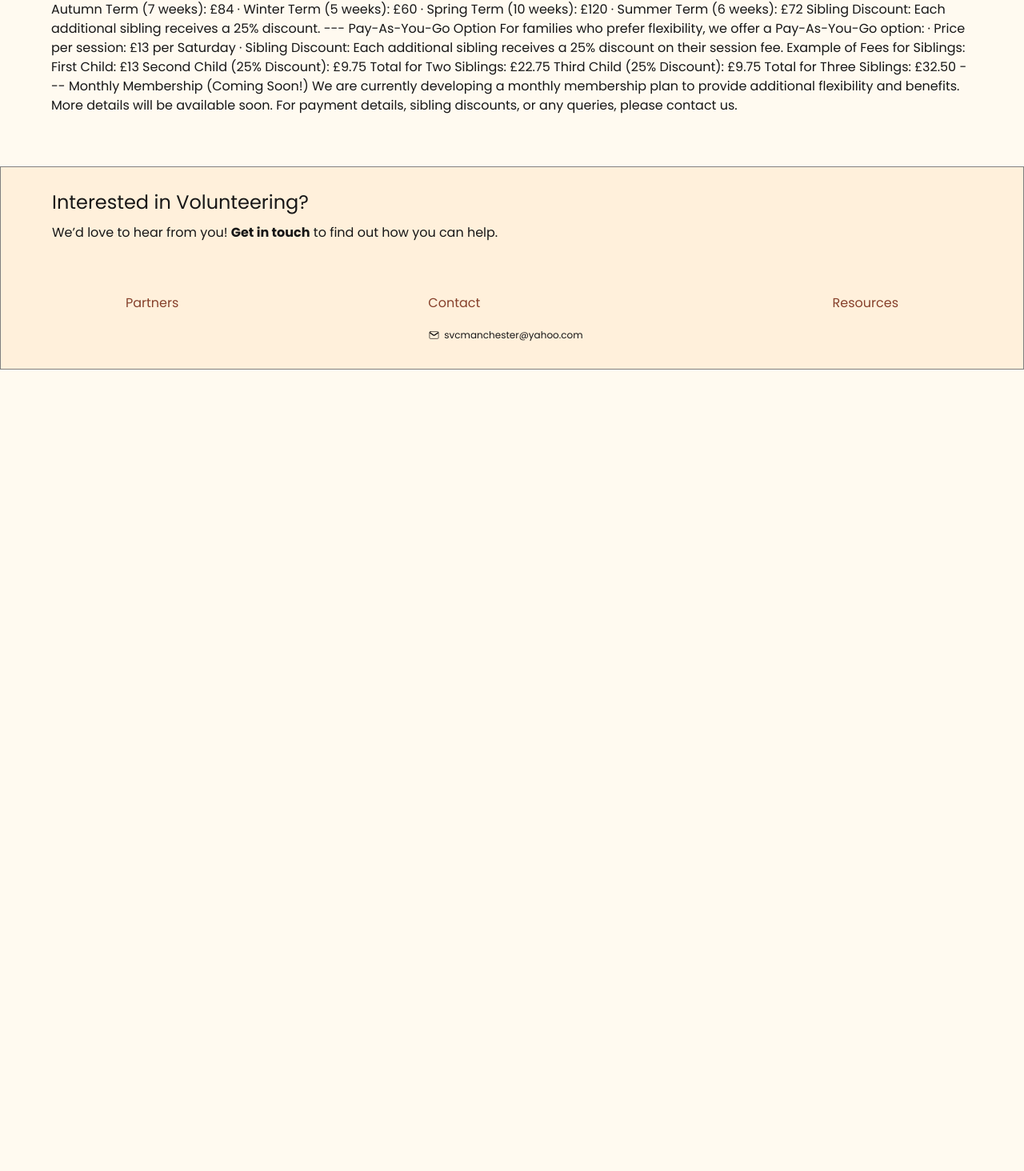
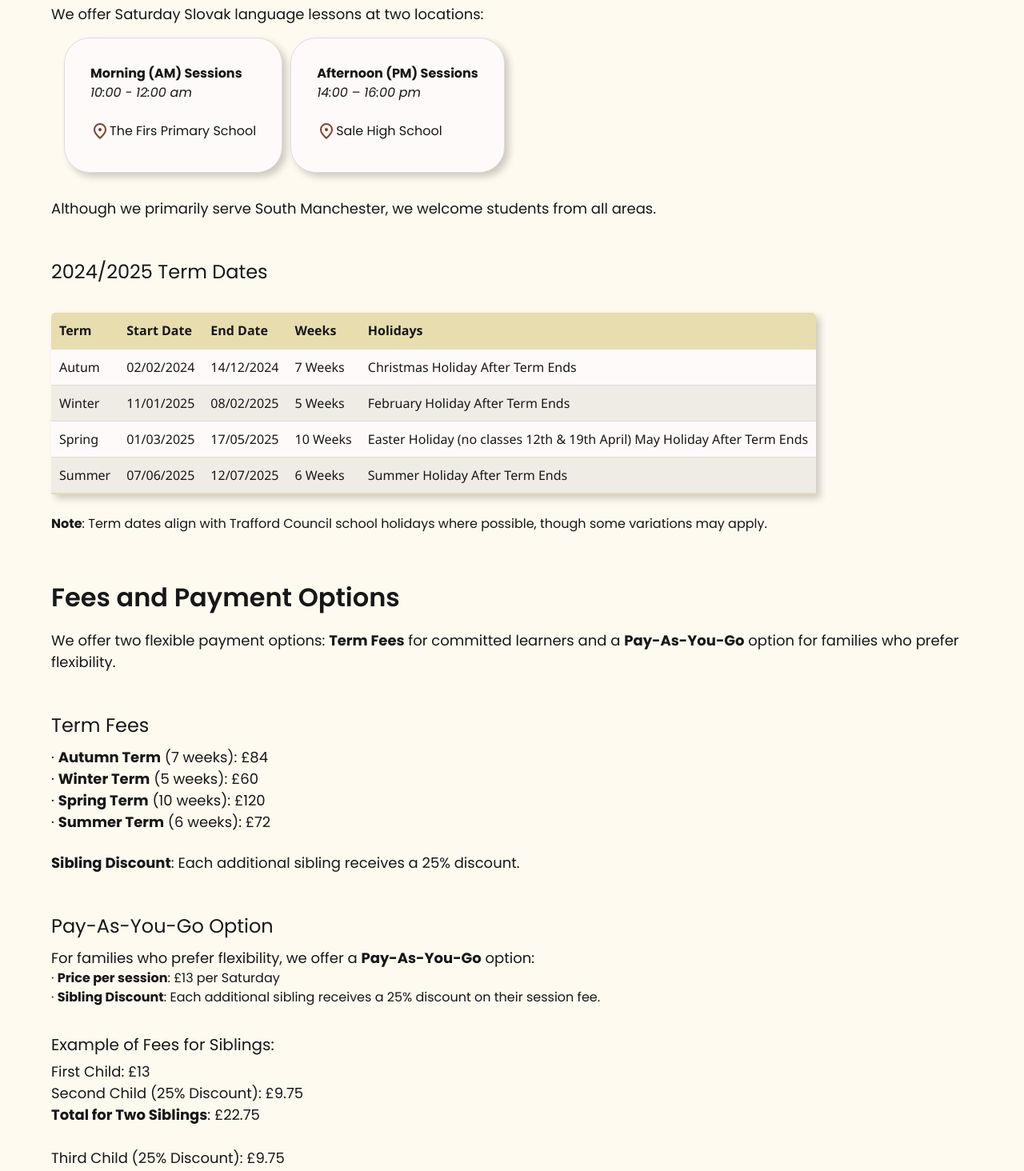
Before and after one commit to Jisin0/charity, a Next.js app: page /dates in a window 1280 px wide. Shown: the part 313-1777 px from the top of the page at 80% size. Before the commit the page ends 800 px from the top, so only its background shows below. Built offline with nearby package versions, Linux system fonts and the light colour scheme.

Commit message:
feat: finish dates page

```diff
--- /dev/null
+++ b/app/dates/Dates.module.css
@@ -0,0 +1,5 @@
+.datesTable {}
+
+.th .td {
+    margin: 5rem;
+}
--- a/app/dates/page.tsx
+++ b/app/dates/page.tsx
@@ -1,68 +1,128 @@
 import React from 'react'
+import styles from './Dates.module.css'
 
 export default function Dates() {
   return (
     <div className='mainContainer'>
+      <h2>Dates & Fees</h2>
       <p>
         At Slovenské Vzdelávacie Centrum – South Manchester, we divide our academic year into <b>four terms: Autumn, Winter, Spring, and Summer</b>.
         This structure allows us to build learning themes and activities around seasonal and cultural events, while also ensuring alignment with <b>South Manchester (Trafford Council) school holidays</b>.
       </p>
 
-We offer Saturday Slovak language lessons at two locations:
+      <br/><br/>
+      <p>We offer Saturday Slovak language lessons at two locations:</p>
+      <div className="cardsContainer">
+        <div className="card">
+          <b> Morning (AM) Sessions</b><br/>
+          <i>10:00 - 12:00 am</i><br/><br/>
+          <span style={{ display: "inline-flex", alignItems: "center" }}>
+            <svg xmlns="http://www.w3.org/2000/svg" height="24px" viewBox="0 -960 960 960" width="24px" fill="#86402b" ><path d="M480-480q33 0 56.5-23.5T560-560q0-33-23.5-56.5T480-640q-33 0-56.5 23.5T400-560q0 33 23.5 56.5T480-480Zm0 294q122-112 181-203.5T720-552q0-109-69.5-178.5T480-800q-101 0-170.5 69.5T240-552q0 71 59 162.5T480-186Zm0 106Q319-217 239.5-334.5T160-552q0-150 96.5-239T480-880q127 0 223.5 89T800-552q0 100-79.5 217.5T480-80Zm0-480Z"/></svg>
+            <a href="https://maps.app.goo.gl/SPSoc35uwDQ8GnaQ7" target='_blank'>The Firs Primary School</a>
+          </span>
+        </div>
+        <div className="card">
+        <b> Afternoon (PM) Sessions</b><br/>
+          <i>14:00 – 16:00 pm</i><br/><br/>
+          <span style={{ display: "inline-flex", alignItems: "center" }}>
+            <svg xmlns="http://www.w3.org/2000/svg" height="24px" viewBox="0 -960 960 960" width="24px" fill="#86402b" ><path d="M480-480q33 0 56.5-23.5T560-560q0-33-23.5-56.5T480-640q-33 0-56.5 23.5T400-560q0 33 23.5 56.5T480-480Zm0 294q122-112 181-203.5T720-552q0-109-69.5-178.5T480-800q-101 0-170.5 69.5T240-552q0 71 59 162.5T480-186Zm0 106Q319-217 239.5-334.5T160-552q0-150 96.5-239T480-880q127 0 223.5 89T800-552q0 100-79.5 217.5T480-80Zm0-480Z"/></svg>
+            <a href="https://maps.app.goo.gl/Rvxe8LtYg6gQ1v3n9" target='_blank'>Sale High School</a>
+          </span>
+        </div>
+      </div>
 
-📍 Morning (AM) Sessions: 10:00 – 12:00 at The Firs Primary School 📍 Afternoon (PM) Sessions: 14:00 – 16:00 at Sale High School
+      <p>Although we primarily serve South Manchester, we welcome students from all areas.</p>
 
-Although we primarily serve South Manchester, we welcome students from all areas.
+      <br/><br/>
+      <h4>2024/2025 Term Dates</h4>
 
-2024/2025 Term Dates
+        <table className="datesTable">
+          <thead>
+            <tr>
+              <th className={styles.th}>Term</th>
+              <th>Start Date</th>
+              <th>End Date</th>
+              <th>Weeks</th>
+              <th>Holidays</th>
+            </tr>
+          </thead>
 
-Term Start Date End Date Weeks Holidays
+          <tbody>
+            <tr>
+              <td>Autum</td>
+              <td>02/02/2024</td>
+              <td>14/12/2024</td>
+              <td>7 Weeks</td>
+              <td>Christmas Holiday After Term Ends </td>
+            </tr>
 
-Autumn 2nd November 2024 14th December 2024 7 weeks Christmas holiday after term ends
+            <tr>
+              <td>Winter</td>
+              <td>11/01/2025</td>
+              <td>08/02/2025</td>
+              <td>5 Weeks</td>
+              <td>February Holiday After Term Ends </td>
+            </tr>
 
-Winter 11th January 2025 8th February 2025 5 weeks February holiday after term ends
+            <tr>
+              <td>Spring</td>
+              <td>01/03/2025</td>
+              <td>17/05/2025</td>
+              <td>10 Weeks</td>
+              <td>Easter Holiday (no classes 12th & 19th April) May Holiday After Term Ends </td>
+            </tr>
 
-Spring 1st March 2025 17th May 2025 10 weeks Easter holiday (no classes 12th & 19th April) May holiday after term ends
+            <tr>
+              <td>Summer</td>
+              <td>07/06/2025</td>
+              <td>12/07/2025</td>
+              <td>6 Weeks</td>
+              <td>Summer Holiday After Term Ends </td>
+            </tr>
+          </tbody>
+        </table>
 
-Summer 7th June 2025 12th July 2025 6 weeks Summer holiday after term ends
 
-Note: Term dates align with Trafford Council school holidays where possible, though some variations may apply.
+        <b>Note</b>: Term dates align with Trafford Council school holidays where possible, though some variations may apply.<br/><br/>
 
-Fees and Payment Options
+      <h3>Fees and Payment Options</h3>
 
-We offer two flexible payment options: Term Fees for committed learners and a Pay-As-You-Go option for families who prefer flexibility.
+      <p>We offer two flexible payment options: <b>Term Fees</b> for committed learners and a <b>Pay-As-You-Go</b> option for families who prefer flexibility.</p>
 
-Term Fees
+      <br/><br/>
 
-· Autumn Term (7 weeks): £84
+      <h4>Term Fees</h4>
 
-· Winter Term (5 weeks): £60
+      <p>· <b>Autumn Term</b> (7 weeks): £84</p>
+      <p>· <b>Winter Term</b> (5 weeks): £60</p>
+      <p>· <b>Spring Term</b> (10 weeks): £120</p>
+      <p>· <b>Summer Term</b> (6 weeks): £72</p>
 
-· Spring Term (10 weeks): £120
+      <br/>
+      <p><b>Sibling Discount</b>: Each additional sibling receives a 25% discount.</p>
 
-· Summer Term (6 weeks): £72
+      <br/><br/>
+      <h4>Pay-As-You-Go Option</h4>
 
-Sibling Discount: Each additional sibling receives a 25% discount.
+      <p>For families who prefer flexibility, we offer a <b>Pay-As-You-Go</b> option:</p>
 
----
+      · <b>Price per session</b>: £13 per Saturday <br/>
+      · <b>Sibling Discount</b>: Each additional sibling receives a 25% discount on their session fee. <br/>
 
-Pay-As-You-Go Option
+      <h5>Example of Fees for Siblings:</h5>
+      <p>
+        First Child: £13 <br/>
+        Second Child (25% Discount): £9.75 <br/>
+        <b>Total for Two Siblings</b>: £22.75 <br/><br/>
+        Third Child (25% Discount): £9.75 <br/>
+        <b>Total for Three Siblings</b>: £32.50
+      </p>
 
-For families who prefer flexibility, we offer a Pay-As-You-Go option:
+      <h3>Monthly Membership (Coming Soon!)</h3>
 
-· Price per session: £13 per Saturday
+      <p>We are currently developing a <b>monthly membership plan</b> to provide additional <b>flexibility and benefits</b>. More details will be available soon.</p>
 
-· Sibling Discount: Each additional sibling receives a 25% discount on their session fee.
-
-Example of Fees for Siblings: First Child: £13 Second Child (25% Discount): £9.75 Total for Two Siblings: £22.75 Third Child (25% Discount): £9.75 Total for Three Siblings: £32.50
-
----
-
-Monthly Membership (Coming Soon!)
-
-We are currently developing a monthly membership plan to provide additional flexibility and benefits. More details will be available soon.
-
-For payment details, sibling discounts, or any queries, please contact us.
+      <p>For payment details, sibling discounts, or any queries, <b>please contact us.</b></p>
     </div>
   )
 }
--- a/app/globals.css
+++ b/app/globals.css
@@ -4,6 +4,7 @@
     --background: #FFFAF0;
     --foreground: #171717;
     --brown: #86402b;
+    --alice-white: #fffafa;
 }
 
 @font-face {
@@ -192,11 +193,19 @@ footer {
 
 .card {
     padding: 2rem;
-    background-color: #fffafa;
+    background-color: var(--alice-white);
     margin-bottom: 3rem;
     border-radius: 2rem;
     box-shadow: 5px 5px 10px rgba(0, 0, 0, 0.2);
     border: 1px solid #ddd;
+}
+
+.card a {
+    transition: color 0.2s ease-in-out;
+}
+
+.card a:hover {
+    color: var(--brown);
 }
 
 .card h2 {
@@ -229,6 +238,13 @@ h4 {
     font-size: 1.5em;
     font-weight: 400;
     padding-bottom: 0.5rem;
+}
+
+h5 {
+    font-size: 1.25em;
+    font-weight: 400;
+    padding-bottom: 0.35rem;
+    padding-top: 2rem;
 }
 
 .mainContainer p {
@@ -266,3 +282,34 @@ h4 {
     padding-left: 2rem;
     list-style: disc;
 }
+
+.datesTable {
+    font-family: 'Segoe UI', Tahoma, Geneva, Verdana, sans-serif;
+    border-collapse: collapse;
+    margin: 25px 0;
+    min-width: 750px;
+    align-items: center;
+    border-radius: 5px 5px 0 0;
+    overflow: hidden;
+    background-color: var(--alice-white);
+    box-shadow: 5px 5px 10px rgba(0, 0, 0, 0.2);
+}
+
+.datesTable thead tr {
+    text-align: left;
+    background-color: #e7ddaf;
+}
+
+.datesTable th,
+.datesTable td {
+    padding: 10px;
+    border-bottom: 1px solid #ddd;
+}
+
+.datesTable tbody tr:nth-of-type(even) {
+    background-color: #eeece4;
+}
+
+.datesTable tr:last-of-type {
+    border-bottom: 2px solid #e7ddaf;
+}
--- a/app/page.tsx
+++ b/app/page.tsx
@@ -28,7 +28,7 @@ export default function Home() {
 
         <section className="sec" id="about">
           <section className="fade-in">
-            <h2>Who Are We </h2>
+            <h2>Who We Are </h2>
               <p>
                 Slovenské Vzdelávacie Centrum – South Manchester is a <b>registered charity</b> dedicated to <b>preserving and promoting Slovak language and culture</b>.
                 We provide <b>Slovak language education</b> and organize <b>cultural and community activities</b> to help Slovak-speaking families maintain their heritage while living abroad.
```
